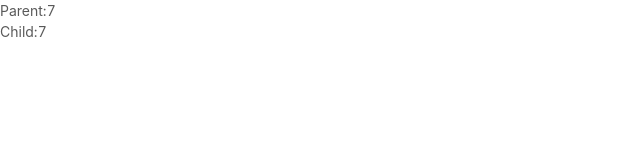
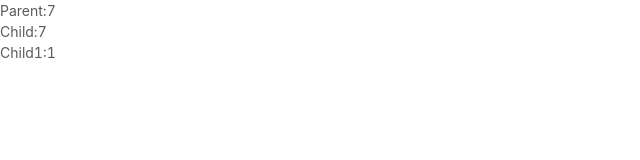
Before and after one commit to CornerYoung/react-app, a React app: page /#/demo1 in a window 1280 px wide. Shown: the top 160 px of the page, without its empty margins (0-640 px from the left). Built offline with nearby package versions, Linux system fonts and the light colour scheme.

Commit message:
fragment标签

```diff
--- /dev/null
+++ b/src/components/Demo1/Child1.jsx
@@ -0,0 +1,11 @@
+import React, { PureComponent } from 'react'
+
+export default class Child1 extends PureComponent {
+    render() {
+        return (
+            <div>
+                Child1:{this.props.num}
+            </div>
+        )
+    }
+}
--- a/src/components/Demo1/Parent.jsx
+++ b/src/components/Demo1/Parent.jsx
@@ -1,5 +1,6 @@
 import React, { Component } from 'react'
-import Child from './Child';
+import Child from './Child'
+import Child1 from './Child1'
 
 /**
  * 计数例子
@@ -49,6 +50,7 @@ export default class Parent extends Component {
             <div>
                 Parent:{this.state.count}
                 <Child num={this.state.count}/>
+                <Child1 num={1}/>
             </div>
         )
     }
--- /dev/null
+++ b/src/components/Demo2/index.jsx
@@ -0,0 +1,22 @@
+import React, { Component,Fragment } from 'react'
+
+class Item extends Component {
+    render() {
+        return (
+            <Fragment>
+                <li>demo2</li>
+                <li>demo2 demo2</li>
+            </Fragment>
+        )
+    }
+}
+
+export default class Demo2 extends Component {
+    render() {
+        return (
+            <ul>
+                <Item />
+            </ul>
+        )
+    }
+}
--- a/src/components/Home.jsx
+++ b/src/components/Home.jsx
@@ -1,9 +1,10 @@
 import React from 'react'
+import Demo2 from './Demo2'
 
 export default function Home() {
     return (
         <div>
-            Home
+            <Demo2 />
         </div>
     )
 }
```
